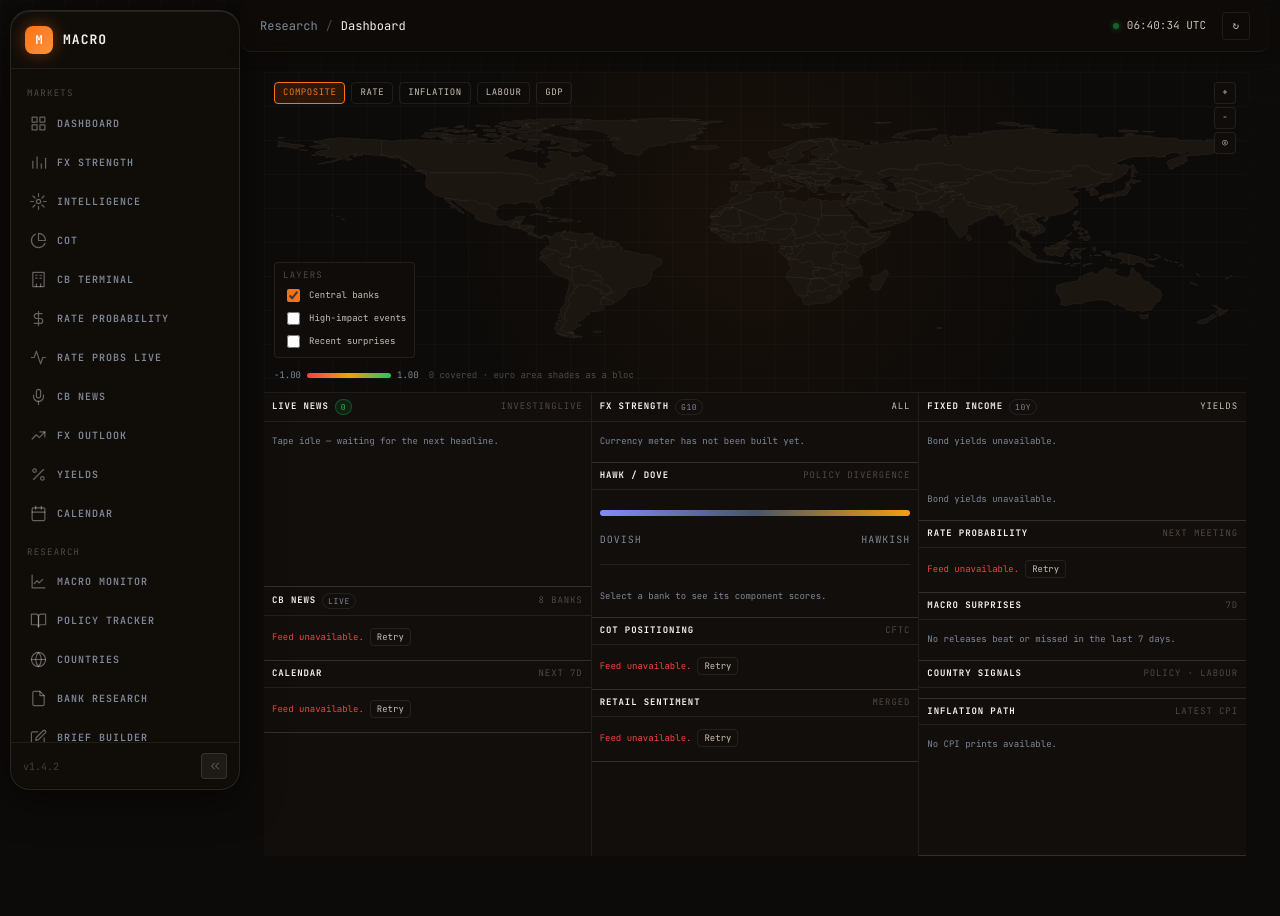
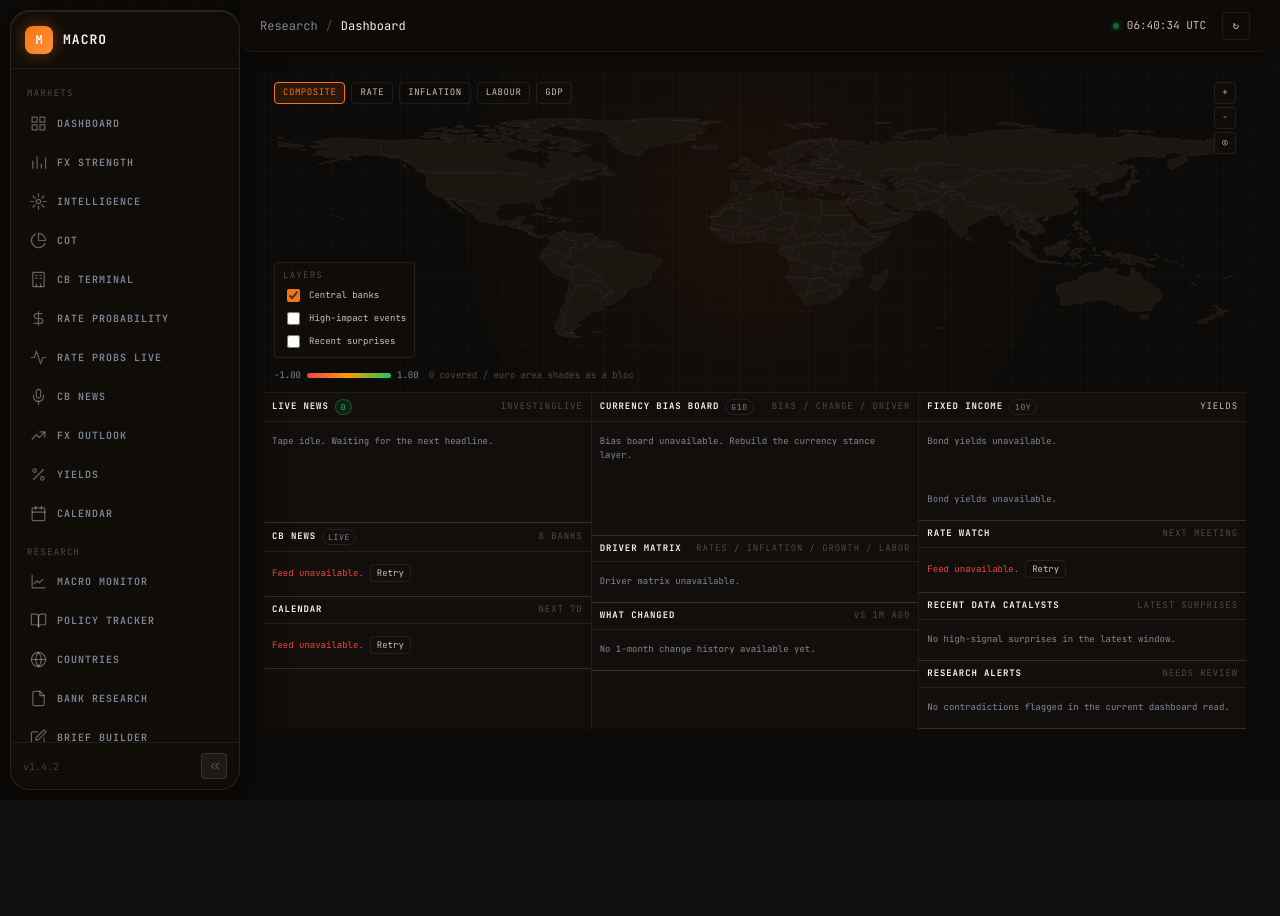
Before and after one commit to Pasindu099/macro-trading-system, a Python web app: template app/web/templates/landing.html in a window 1280 px wide. After the commit the page ends 790 px from the top, so only its background shows below. Run offline with Jinja, Linux system fonts and the light colour scheme; the template is opened without the code that fills it, so the values that code supplies are empty; some libraries are stand-ins or nearby versions.

Commit message:
feat: simplify actionable dashboard logic

```diff
--- a/app/web/templates/base.html
+++ b/app/web/templates/base.html
@@ -8,7 +8,7 @@
     <link rel="preconnect" href="https://fonts.gstatic.com" crossorigin>
     <link href="https://fonts.googleapis.com/css2?family=JetBrains+Mono:wght@400;500;600;700&family=Inter:wght@400;500;600;700&display=swap" rel="stylesheet">
     <link rel="stylesheet" href="{{ url_for('static', path='css/main.css') }}?v=20260626sb">
-    <link rel="stylesheet" href="{{ url_for('static', path='css/macro_design.css') }}?v=20260804country1">
+    <link rel="stylesheet" href="{{ url_for('static', path='css/macro_design.css') }}?v=20260805dash1">
     <script src="https://unpkg.com/htmx.org@1.9.12" defer></script>
     <script src="{{ url_for('static', path='js/chart.umd.min.js') }}" defer></script>
     <script src="https://cdn.jsdelivr.net/npm/echarts@5/dist/echarts.min.js" defer></script>
--- a/app/web/templates/landing.html
+++ b/app/web/templates/landing.html
@@ -9,11 +9,6 @@
   <span class="flag flag-{{ code }}"></span>
 {%- endmacro %}
 
-{#
-  Panels that fetch client-side declare data-panel="<key>"; landing_terminal.js
-  loads them lazily through a concurrency-limited queue and owns their empty,
-  error and signed-out states.
-#}
 {% macro lazy(key, title, meta, badge="") -%}
   <section class="tpanel" data-panel="{{ key }}">
     <header class="tpanel__hd">
@@ -28,11 +23,9 @@
 {%- endmacro %}
 
 <div class="term-body">
-
-  {# ══ MAP COLUMN ═══════════════════════════════════════════════════════ #}
   <section class="term-map">
     <div class="command-map is-loading" data-command-map role="img" aria-label="World macro heatmap">
-      <div class="map-fallback">Loading world geometry…</div>
+      <div class="map-fallback">Loading world geometry...</div>
     </div>
 
     <div class="map-ov map-ov--metrics pills" data-map-metrics>
@@ -58,11 +51,10 @@
 
     <div class="map-ov map-ov--scale">
       <div class="map-scale" data-map-scale></div>
-      <span class="map-note">{{ world_map_countries|length }} covered · euro area shades as a bloc</span>
+      <span class="map-note">{{ world_map_countries|length }} covered / euro area shades as a bloc</span>
     </div>
   </section>
 
-  {# ══ COLUMN 1 · Flow ══════════════════════════════════════════════════ #}
   <div class="term-col">
     <section class="tpanel tpanel--grow">
       <header class="tpanel__hd">
@@ -74,10 +66,10 @@
         {% for item in news_items %}
           <a class="trow trow--news" href="{{ item.link }}" target="_blank" rel="noopener">
             <span class="trow__title">{{ item.title }}</span>
-            <span class="trow__sub">{{ item.published_at if item.published_at else "live" }} · {{ item.category }}</span>
+            <span class="trow__sub">{{ item.published_at if item.published_at else "live" }} / {{ item.category }}</span>
           </a>
         {% else %}
-          <div class="tempty">Tape idle — waiting for the next headline.</div>
+          <div class="tempty">Tape idle. Waiting for the next headline.</div>
         {% endfor %}
       </div>
     </section>
@@ -86,61 +78,68 @@
     {{ lazy("calendar", "Calendar", "next 7d") }}
   </div>
 
-  {# ══ COLUMN 2 · FX & positioning ══════════════════════════════════════ #}
   <div class="term-col">
-    <section class="tpanel">
+    <section class="tpanel tpanel--grow">
       <header class="tpanel__hd">
-        <strong>FX Strength</strong>
+        <strong>Currency Bias Board</strong>
         <span class="tbadge">G10</span>
-        <a class="tpanel__meta" href="/#fx">all</a>
+        <span class="tpanel__meta">bias / change / driver</span>
       </header>
-      <div class="tpanel__bd">
-        {% for row in currency_meter %}
-          {% set stance = "bull" if row.raw_score is not none and row.raw_score >= 0.25 else ("bear" if row.raw_score is not none and row.raw_score <= -0.25 else "neutral") %}
-          <a class="trow trow--fx" href="/country/{{ row.country_code|lower }}">
+      <div class="tpanel__bd tpanel__bd--scroll">
+        {% for row in dashboard_insights.bias_rows %}
+          <a class="trow trow--action" href="{{ row.href }}">
             {{ flag(row.currency) }}
             <span class="trow__code">{{ row.currency }}</span>
-            <span class="bar-track"><span class="bar-fill {{ stance }}" style="width:{{ row.score_percent }}%"></span></span>
-            <b class="{{ stance }}">{{ row.score }}</b>
+            <span class="trow__title">
+              {{ row.bias }} / {{ row.change }}
+              <small>{{ row.main_driver }} / {{ row.confidence }} confidence</small>
+            </span>
+            <b class="{{ row.bias_class }}">{{ row.delta }}</b>
           </a>
         {% else %}
-          <div class="tempty">Currency meter has not been built yet.</div>
+          <div class="tempty">Bias board unavailable. Rebuild the currency stance layer.</div>
         {% endfor %}
       </div>
     </section>
 
-    <section class="tpanel" data-landing-cb>
+    <section class="tpanel">
       <header class="tpanel__hd">
-        <strong>Hawk / Dove</strong>
-        <span class="tpanel__meta">policy divergence</span>
+        <strong>Driver Matrix</strong>
+        <span class="tpanel__meta">rates / inflation / growth / labor</span>
       </header>
-      <div class="tpanel__bd">
-        <div class="hd-bar hd-bar--mini">
-          <div class="track"></div>
-          {% for row in currency_meter %}
-            <div class="dot" style="left:{{ row.score_percent }}%">
-              <div class="lbl">{{ bank_names.get(row.currency, row.currency) }}</div>
-            </div>
-          {% endfor %}
-          <div class="endlbl" style="left:0;">Dovish</div>
-          <div class="endlbl" style="right:0;">Hawkish</div>
-        </div>
-        <div class="tabs tabs--mini" data-landing-cb-tabs>
-          {% for row in currency_meter %}
-            <button class="tab {% if loop.first %}active{% endif %}" type="button"
-                    data-currency="{{ row.currency }}">{{ bank_names.get(row.currency, row.currency) }}</button>
-          {% endfor %}
-        </div>
-        <div class="cb-components" data-cb-components></div>
-        <div data-cb-analysis class="tnote">Select a bank to see its component scores.</div>
+      <div class="tpanel__bd tpanel__bd--scroll">
+        {% for row in dashboard_insights.driver_matrix %}
+          <a class="trow trow--drivers" href="{{ row.href }}">
+            <span class="trow__code">{{ row.currency }}</span>
+            {% for driver in row.drivers %}
+              <em class="{{ driver.class }}" title="{{ driver.label }} {{ driver.value }}">{{ driver.label[0] }} {{ driver.tone[0] }}</em>
+            {% endfor %}
+          </a>
+        {% else %}
+          <div class="tempty">Driver matrix unavailable.</div>
+        {% endfor %}
       </div>
     </section>
 
-    {{ lazy("cot", "COT Positioning", "CFTC") }}
-    {{ lazy("retail", "Retail Sentiment", "merged") }}
+    <section class="tpanel">
+      <header class="tpanel__hd">
+        <strong>What Changed</strong>
+        <span class="tpanel__meta">vs 1M ago</span>
+      </header>
+      <div class="tpanel__bd">
+        {% for row in dashboard_insights.change_rows %}
+          <a class="trow trow--change" href="{{ row.href }}">
+            <span class="trow__code">{{ row.currency }}</span>
+            <span class="trow__title">{{ row.change }} <small>{{ row.driver }}</small></span>
+            <b class="{{ row.class }}">{{ row.delta }}</b>
+          </a>
+        {% else %}
+          <div class="tempty">No 1-month change history available yet.</div>
+        {% endfor %}
+      </div>
+    </section>
   </div>
 
-  {# ══ COLUMN 3 · Rates & macro ═════════════════════════════════════════ #}
   <div class="term-col">
     <section class="tpanel">
       <header class="tpanel__hd">
@@ -162,53 +161,45 @@
       </div>
     </section>
 
-    {{ lazy("rateprob", "Rate Probability", "next meeting") }}
+    {{ lazy("rateprob", "Rate Watch", "next meeting") }}
 
     <section class="tpanel">
       <header class="tpanel__hd">
-        <strong>Macro Surprises</strong>
-        <span class="tpanel__meta">7d</span>
+        <strong>Recent Data Catalysts</strong>
+        <span class="tpanel__meta">latest surprises</span>
       </header>
       <div class="tpanel__bd">
-        {% for s in surprises %}
+        {% for s in dashboard_insights.surprise_rows %}
           <div class="trow trow--surprise">
-            <span class="trow__code">{{ s.currency_code }}</span>
-            <span class="trow__title">{{ s.display_name }}</span>
-            <b class="{{ 'bull' if s.surprise >= 0 else 'bear' }}">{{ "%+.2f"|format(s.surprise) }}</b>
+            <span class="trow__code">{{ s.currency }}</span>
+            <span class="trow__title">{{ s.name }} <small>{{ s.date }}</small></span>
+            <b class="{{ s.class }}">{{ s.value }}</b>
           </div>
         {% else %}
-          <div class="tempty">No releases beat or missed in the last 7 days.</div>
+          <div class="tempty">No high-signal surprises in the latest window.</div>
         {% endfor %}
       </div>
     </section>
 
     <section class="tpanel">
       <header class="tpanel__hd">
-        <strong>Country Signals</strong>
-        <span class="tpanel__meta">policy · labour</span>
+        <strong>Research Alerts</strong>
+        <span class="tpanel__meta">needs review</span>
       </header>
-      <div class="tpanel__bd tpanel__bd--scroll">
-        {% for country in world_map_countries %}
-          <a class="trow trow--signal" href="{{ country.href }}">
-            <span class="trow__code">{{ country.code }}</span>
-            <b>{{ country.metrics[0].value }}</b>
-            <em>{{ country.metrics[2].value }}</em>
+      <div class="tpanel__bd">
+        {% for row in dashboard_insights.alert_rows %}
+          <a class="trow trow--alert" href="{{ row.href }}">
+            <span class="trow__code">{{ row.currency }}</span>
+            <span class="trow__title">{{ row.message }}</span>
+            <b class="{{ row.class }}">check</b>
           </a>
+        {% else %}
+          <div class="tempty">No contradictions flagged in the current dashboard read.</div>
         {% endfor %}
       </div>
     </section>
-
-    <section class="tpanel">
-      <header class="tpanel__hd">
-        <strong>Inflation Path</strong>
-        <span class="tpanel__meta">latest CPI</span>
-      </header>
-      <div class="tpanel__bd"><div class="tchart" data-inflation-chart></div></div>
-    </section>
   </div>
-
-</div>{# /term-body #}
+</div>
 
 <script type="application/json" id="landing-data">{{ landing_payload|tojson }}</script>
-
 {% endblock %}
```
Also changed, not shown: app/api/routes/pages.py (+235 -0 lines), app/web/static/css/macro_design.css (+43 -0 lines).
